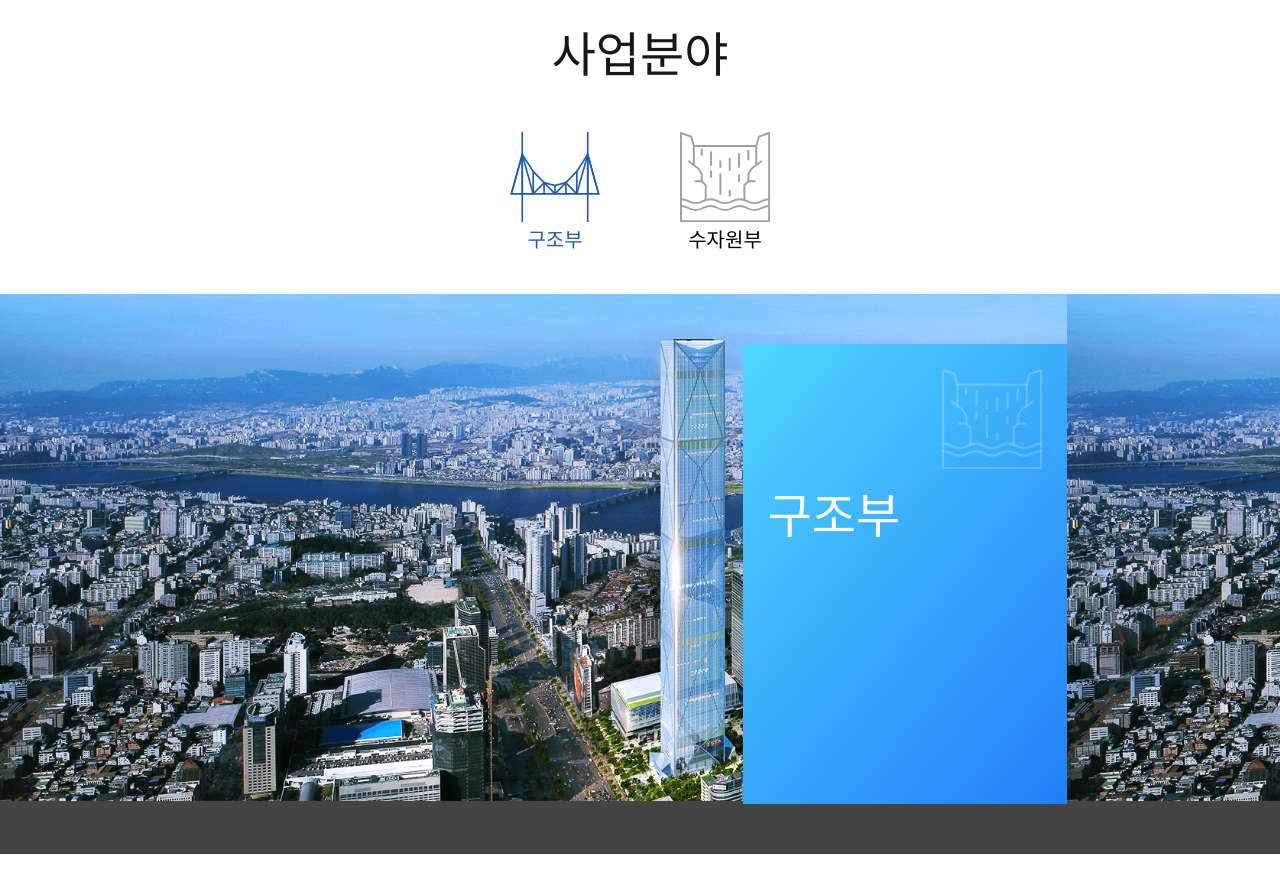
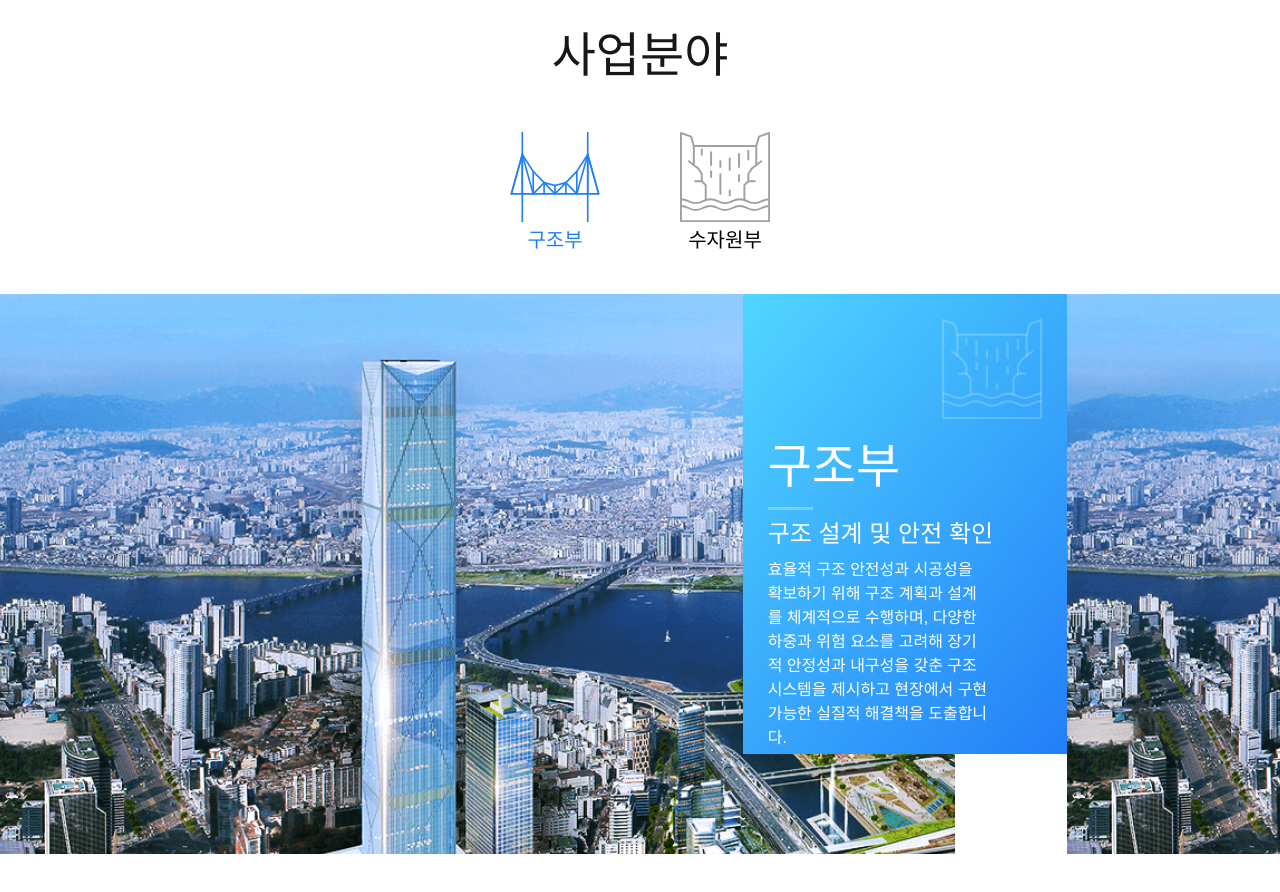
Before and after one commit to joding001/hai-engineering, a Next.js app: page / in a window 1280 px wide. Shown: the part 980-1872 px from the top of the page. Built offline with nearby package versions, Linux system fonts and the light colour scheme; a web font is replaced by a local one.

Commit message:
Business 섹션 95% 완료

```diff
--- a/src/app/(index)/Business.tsx
+++ b/src/app/(index)/Business.tsx
@@ -7,6 +7,9 @@ import SwiperCore from 'swiper'
 const Business = () => {
   const [selectedIndex, setSelectedIndex] = useState(0);
   const swiperRef = useRef<SwiperCore | null>(null);
+  const sdlText = "효율적 구조 안전성과 시공성을 확보하기 위해 구조 계획과 설계를 체계적으로 수행하며, 다양한 하중과 위험 요소를 고려해 장기적 안정성과 내구성을 갖춘 구조 시스템을 제시하고 현장에서 구현 가능한 실질적 해결책을 도출합니다."
+  const mowrText = "효율적 관리와 개발을 위한 세부 계획 수립 및 설계를 체계적으로 수행하며, 수원 확보와 물 이용 방안을 종합적으로 고려해, 장기적 지속 가능성을 목표로 한 수자원 관리 방안을 제시하고 실현할 수 있는 구체적인 해결책을 도출합니다."
+
 
 
   return (
@@ -16,142 +19,82 @@ const Business = () => {
 
         <div className="flex justify-center my-10">
           <div className="flex flex-row gap-20">
-            <div onClick={() => {setSelectedIndex(0); swiperRef.current?.slideTo(0, 500);}} className="w-22.5  flex flex-col items-center">
-              <SDLogo scale={90} color={selectedIndex === 0 ? "#2159B7" : "#A1A1A1"} />
-              <p className={`mt-1 text-center text-xl ${selectedIndex === 0 ? "text-[#2159B7]" : "text-black"}`}>구조부</p>
+            <div onClick={() => {
+              setSelectedIndex(0);
+              (swiperRef.current?.realIndex === 1 || swiperRef.current?.realIndex === 3) && swiperRef.current?.slideToLoop((swiperRef.current?.realIndex + 3) % 4, 500);
+              }} className="w-22.5  flex flex-col items-center">
+              <SDLogo scale={90} color={(selectedIndex === 0 || selectedIndex === 2) ? "#227ff8" : "#A1A1A1"} />
+              <p className={`mt-1 text-center text-xl ${selectedIndex === 0 || selectedIndex === 2 ? "text-[#227ff8]" : "text-black"}`}>구조부</p>
             </div>
-            <div onClick={() => {setSelectedIndex(1); swiperRef.current?.slideTo(1, 500);}} className="w-22.5  flex flex-col items-center">
-              <MOWRLogo scale={90} color={selectedIndex === 1 ? "#2159B7" : "#A1A1A1"} />
-              <p className={`mt-1 text-center text-xl ${selectedIndex === 1 ? "text-[#2159B7]" : "text-black"}`}>수자원부</p>
+            <div onClick={() => {
+              setSelectedIndex(1);
+              (swiperRef.current?.realIndex === 0 || swiperRef.current?.realIndex === 2) && swiperRef.current?.slideToLoop((swiperRef.current?.realIndex + 1) % 4, 500);
+              }} className="w-22.5  flex flex-col items-center">
+              <MOWRLogo scale={90} color={(selectedIndex === 1 || selectedIndex === 3) ? "#227ff8" : "#A1A1A1"} />
+              <p className={`mt-1 text-center text-xl ${selectedIndex === 1 || selectedIndex === 3 ? "text-[#227ff8]" : "text-black"}`}>수자원부</p>
             </div>
           </div>
         </div>
 
         <div>
           <Swiper
-            style={{ height: '560px' }}
+            style={{ height: '560px', width: 'full' }}
             slidesPerView={1.2}
             // spaceBetween={}
             loop={true}
             onSwiper={(swiper) => (swiperRef.current = swiper)}
-            onSlideChangeTransitionStart={() => setSelectedIndex(swiperRef.current?.realIndex ?? 0)}
+            onSlideChangeTransitionStart={() => {
+              setSelectedIndex(swiperRef.current?.realIndex ?? 0); console.log(swiperRef.current?.realIndex)
+            }}
           >
-            <SwiperSlide className="flex! justify-end! w-full h-140 bg-[url('/SDBackground.png')]! bg-no-repeat! bg-top! bg-[length:100%_auto]!">
+            <SwiperSlide className="flex! bg-transparent! justify-end! items-start! w-full h-140 bg-[url('/SDBackground.png')]! bg-no-repeat! bg-size-[auto_132%]! bg-position-[right_112px_top]!">
               <div className="flex flex-col p-6.25 w-81 h-115 bg-[linear-gradient(130deg,rgba(81,214,255,1)_0%,rgba(34,127,248,1)_100%)]">
                 <div className="w-25 h-25 self-end mb-6">
                   <MOWRLogo color={"rgba(255,255,255,0.2)"} scale={100} />
                 </div>
-                <h1 className="text-white text-5xl self-start">구조부</h1>
+                <p className="text-white text-5xl font-medium self-start mb-4">구조부</p>
+                <div className="w-11.25 h-0.75 shrink-0 bg-white/30 mb-2" />
+                <p className="text-white text-2xl font-medium self-start mb-2">구조 설계 및 안전 확인</p>
+                <p className="w-55 text-white text-base font-normal self-start text-left mb-4">{sdlText}</p>
               </div>
             </SwiperSlide>
-            <SwiperSlide className="flex! justify-end! w-full h-140 bg-[url('/SDBackground.png')]! bg-no-repeat! bg-top! bg-[length:100%_auto]!">
+            <SwiperSlide className="flex! bg-transparent! justify-end! items-start! w-full h-140 bg-[url('/SDBackground.png')]! bg-no-repeat! bg-size-[auto_132%]! bg-position-[right_112px_top]!">
               <div className="flex flex-col p-6.25 w-81 h-115 bg-[linear-gradient(130deg,rgba(81,214,255,1)_0%,rgba(34,127,248,1)_100%)]">
                 <div className="w-25 h-25 self-end mb-6">
                   <MOWRLogo color={"rgba(255,255,255,0.2)"} scale={100} />
                 </div>
-                <h1 className="text-white text-5xl self-start">수자원부</h1>
+                <p className="text-white text-5xl font-medium self-start mb-4">수자원부</p>
+                <div className="w-11.25 h-0.75 shrink-0 bg-white/30 mb-2" />
+                <p className="text-white text-2xl font-medium self-start mb-2">물 관리 및 설계</p>
+                <p className="w-55 text-white text-base font-normal self-start text-left mb-4">{mowrText}</p>
+              </div>
+            </SwiperSlide>
+            <SwiperSlide className="flex! bg-transparent! justify-end! items-start! w-full h-140 bg-[url('/SDBackground.png')]! bg-no-repeat! bg-size-[auto_132%]! bg-position-[right_112px_top]!">
+              <div className="flex flex-col p-6.25 w-81 h-115 bg-[linear-gradient(130deg,rgba(81,214,255,1)_0%,rgba(34,127,248,1)_100%)]">
+                <div className="w-25 h-25 self-end mb-6">
+                  <MOWRLogo color={"rgba(255,255,255,0.2)"} scale={100} />
+                </div>
+                <p className="text-white text-5xl font-medium self-start mb-4">구조부</p>
+                <div className="w-11.25 h-0.75 shrink-0 bg-white/30 mb-2" />
+                <p className="text-white text-2xl font-medium self-start mb-2">구조 설계 및 안전 확인</p>
+                <p className="w-55 text-white text-base font-normal self-start text-left mb-4">{sdlText}</p>
+              </div>
+            </SwiperSlide>
+            <SwiperSlide className="flex! bg-transparent! justify-end! items-start! w-full h-140 bg-[url('/SDBackground.png')]! bg-no-repeat! bg-size-[auto_132%]! bg-position-[right_112px_top]!">
+              <div className="flex flex-col p-6.25 w-81 h-115 bg-[linear-gradient(130deg,rgba(81,214,255,1)_0%,rgba(34,127,248,1)_100%)]">
+                <div className="w-25 h-25 self-end mb-6">
+                  <MOWRLogo color={"rgba(255,255,255,0.2)"} scale={100} />
+                </div>
+                <p className="text-white text-5xl font-medium self-start mb-4">수자원부</p>
+                <div className="w-11.25 h-0.75 shrink-0 bg-white/30 mb-2" />
+                <p className="text-white text-2xl font-medium self-start mb-2">물 관리 및 설계</p>
+                <p className="w-55 text-white text-base font-normal self-start text-left mb-4">{mowrText}</p>
               </div>
             </SwiperSlide>
           </Swiper>
         </div>
-
-        <div className="h-245">
-
         </div>
-      </div>
   )
 }
 
 export default Business
-
-// import MOWRLogo from '@/components/MOWRLogo'
-// import SDLogo from '@/components/SDLogo'
-// import React, { useState, useRef } from 'react'
-// import { Swiper, SwiperSlide } from 'swiper/react'
-// import SwiperCore from 'swiper'
-
-// const Business = () => {
-//   const [selectedIndex, setSelectedIndex] = useState(0);
-//   const swiperRef = useRef<SwiperCore | null>(null);
-
-
-//   return (
-//     <div className="-mt-25 w-full h-245 bg-white -z-10">
-
-//         <h1 className="text-center mt-5 text-[48px] font-medium">사업분야</h1>
-
-//         <div className="flex justify-center my-10">
-//           <div className="flex flex-row gap-20">
-//             <div
-//             onClick={() => {
-//               selectedIndex > 1 ? swiperRef.current?.slideTo(2, 500) : swiperRef.current?.slideTo(0, 500);
-//               selectedIndex > 1 ? setSelectedIndex(2) : setSelectedIndex(0);
-//             }}
-//             className="w-22.5  flex flex-col items-center">
-//               <SDLogo scale={90} color={selectedIndex % 2 === 0 ? "#2159B7" : "#A1A1A1"} />
-//               <p className={`mt-1 text-center text-xl ${selectedIndex === 0 ? "text-[#2159B7]" : "text-black"}`}>구조부</p>
-//             </div>
-//             <div
-//             onClick={() => {
-//               selectedIndex > 1 ? swiperRef.current?.slideTo(3, 500) : swiperRef.current?.slideTo(1, 500);
-//               selectedIndex > 1 ? setSelectedIndex(3) : setSelectedIndex(1);
-//             }}
-//             className="w-22.5  flex flex-col items-center">
-//               <MOWRLogo scale={90} color={selectedIndex % 2 === 1 ? "#2159B7" : "#A1A1A1"} />
-//               <p className={`mt-1 text-center text-xl ${selectedIndex % 2 === 1 ? "text-[#2159B7]" : "text-black"}`}>수자원부</p>
-//             </div>
-//           </div>
-//         </div>
-
-//         <div>
-//           <Swiper
-//             style={{ height: '560px' }}
-//             slidesPerView={1.2}
-//             // spaceBetween={}
-//             loop={true}
-//             onSwiper={(swiper) => (swiperRef.current = swiper)}
-//             onSlideChangeTransitionStart={() => {setSelectedIndex(swiperRef.current?.realIndex ?? 0); console.log(swiperRef.current?.realIndex)}}
-//           >
-//             <SwiperSlide className="flex! justify-end! w-full h-140 bg-[url('/SDBackground.png')]! bg-no-repeat! bg-top! bg-[length:100%_auto]!">
-//               <div className="flex flex-col p-6.25 w-81 h-115 bg-[linear-gradient(130deg,rgba(81,214,255,1)_0%,rgba(34,127,248,1)_100%)]">
-//                 <div className="w-25 h-25 self-end mb-6">
-//                   <MOWRLogo color={"rgba(255,255,255,0.2)"} scale={100} />
-//                 </div>
-//                 <h1 className="text-white text-5xl self-start">구조부</h1>
-//               </div>
-//             </SwiperSlide>
-//             <SwiperSlide className="flex! justify-end! w-full h-140 bg-[url('/SDBackground.png')]! bg-no-repeat! bg-top! bg-[length:100%_auto]!">
-//               <div className="flex flex-col p-6.25 w-81 h-115 bg-[linear-gradient(130deg,rgba(81,214,255,1)_0%,rgba(34,127,248,1)_100%)]">
-//                 <div className="w-25 h-25 self-end mb-6">
-//                   <MOWRLogo color={"rgba(255,255,255,0.2)"} scale={100} />
-//                 </div>
-//                 <h1 className="text-white text-5xl self-start">수자원부</h1>
-//               </div>
-//             </SwiperSlide>
-//             <SwiperSlide className="flex! justify-end! w-full h-140 bg-[url('/SDBackground.png')]! bg-no-repeat! bg-top! bg-[length:100%_auto]!">
-//               <div className="flex flex-col p-6.25 w-81 h-115 bg-[linear-gradient(130deg,rgba(81,214,255,1)_0%,rgba(34,127,248,1)_100%)]">
-//                 <div className="w-25 h-25 self-end mb-6">
-//                   <MOWRLogo color={"rgba(255,255,255,0.2)"} scale={100} />
-//                 </div>
-//                 <h1 className="text-white text-5xl self-start">구조부</h1>
-//               </div>
-//             </SwiperSlide>
-//             <SwiperSlide className="flex! justify-end! w-full h-140 bg-[url('/SDBackground.png')]! bg-no-repeat! bg-top! bg-[length:100%_auto]!">
-//               <div className="flex flex-col p-6.25 w-81 h-115 bg-[linear-gradient(130deg,rgba(81,214,255,1)_0%,rgba(34,127,248,1)_100%)]">
-//                 <div className="w-25 h-25 self-end mb-6">
-//                   <MOWRLogo color={"rgba(255,255,255,0.2)"} scale={100} />
-//                 </div>
-//                 <h1 className="text-white text-5xl self-start">수자원부</h1>
-//               </div>
-//             </SwiperSlide>
-//           </Swiper>
-//         </div>
-
-//         <div className="h-245">
-
-//         </div>
-//       </div>
-//   )
-// }
-
-// export default Business
--- /dev/null
+++ b/src/app/(index)/News.tsx
@@ -0,0 +1,9 @@
+import React from 'react'
+
+const News = () => {
+  return (
+    <div>News</div>
+  )
+}
+
+export default News
--- a/src/app/globals.css
+++ b/src/app/globals.css
@@ -11,6 +11,11 @@
 :root {
   --background: #ffffff;
   --foreground: #171717;
+}
+
+@theme {
+  --font-weight-medium: 500;
+  --font-weight-normal: 400;
 }
 
 @theme inline {
```
